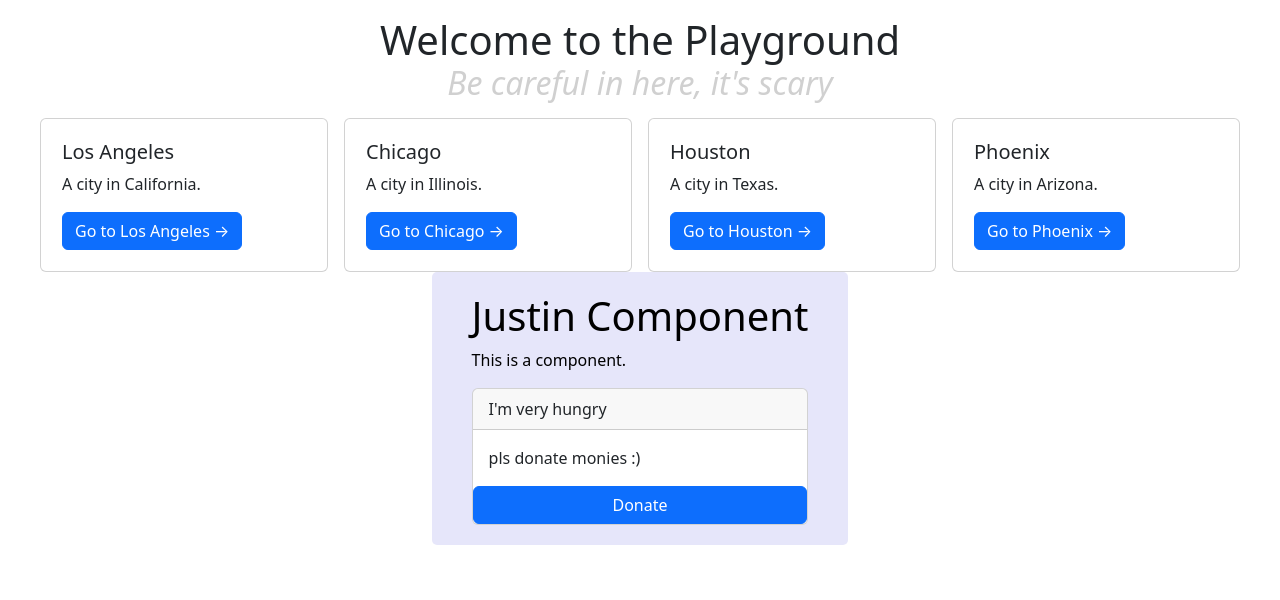
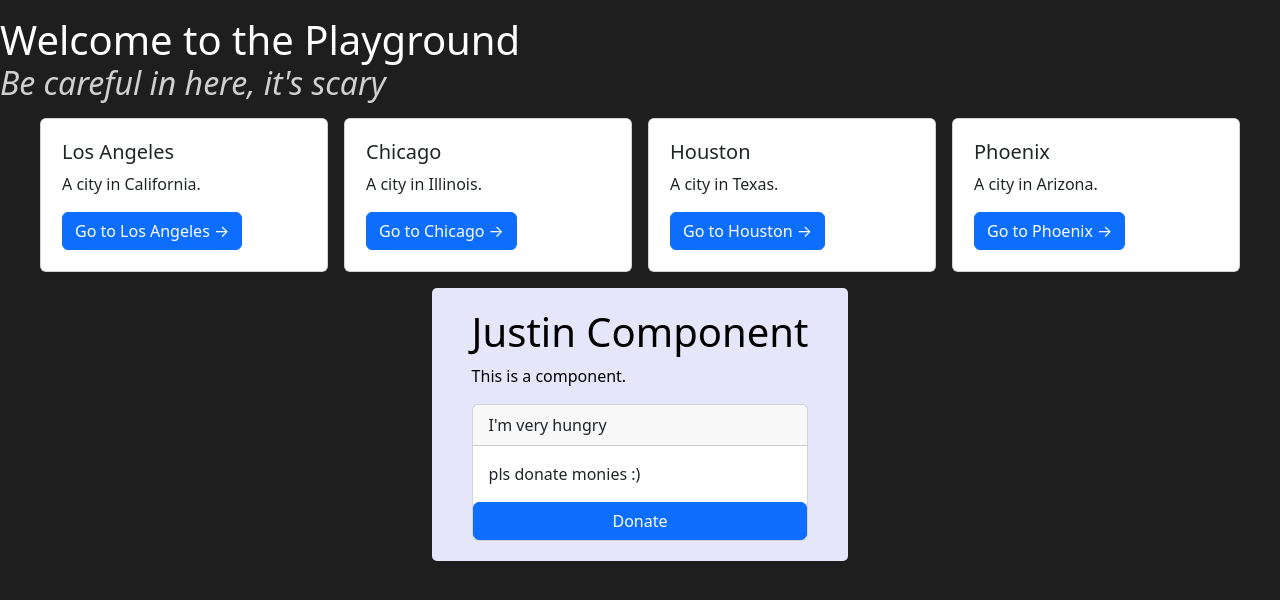
Before and after one commit to TheD4nM4n/react-testing, a React (Vite) app: page / in a window 1280 px wide. Shown: the top 600 px of the page. Built offline with nearby package versions, Linux system fonts and the light colour scheme.

Commit message:
Changed styling of app

```diff
--- a/src/App.css
+++ b/src/App.css
@@ -8,3 +8,16 @@
     margin-bottom: 16px;
     color: #d0d0d0;
 }
+
+.card-container {
+    display: flex;
+    flex-direction: row;
+    flex-wrap: wrap;
+    justify-content: center;
+    gap: 16px;
+}
+
+body {
+    background-color: #1e1e1e;
+    color: #ffffff;
+}
--- a/src/App.tsx
+++ b/src/App.tsx
@@ -6,7 +6,6 @@ import JustinComponent from "./JustinComponent/JustinComponent";
 function App() {
   return (
   <div>
-    <Center>
       <h1 className="title">
         Welcome to the Playground
       </h1>
@@ -15,9 +14,10 @@ function App() {
           Be careful in here, it's scary
         </i>
       </h2>
-      <CardExample />
-      <JustinComponent />
-    </Center>
+      <div className="card-container">
+        <CardExample />
+        <JustinComponent />
+      </div>
   </div>
   );
 }
--- a/src/components/CardExample.tsx
+++ b/src/components/CardExample.tsx
@@ -14,12 +14,6 @@ function CardExample() {
 
   return (
     <>
-    <div style={
-        {display: 'flex',
-        flexDirection: 'row',
-          flexWrap: 'wrap',
-          justifyContent: 'center',
-          gap: '16px'}}>
     {places.map((place, index) => (
         <div className="card"
             style={
@@ -27,14 +21,18 @@ function CardExample() {
                 padding: '5px'}}
             key={index}>
             <div className="card-body">
-                    <h5 className="card-title">{place.name}</h5>
+                <h5 className="card-title">
+                    {place.name}
+                </h5>
                 <p className="card-text">
                     {place.description}
                 </p>
-                <a href="https://google.com" className="btn btn-primary">Go to {place.name} →</a>
+            <a href="https://google.com"
+                className="btn btn-primary">
+                Go to {place.name} →
+            </a>
             </div>
         </div>))}
-    </div>
     </>
   );
 }
```
Lines whose indentation alone changed are shown as unchanged.
